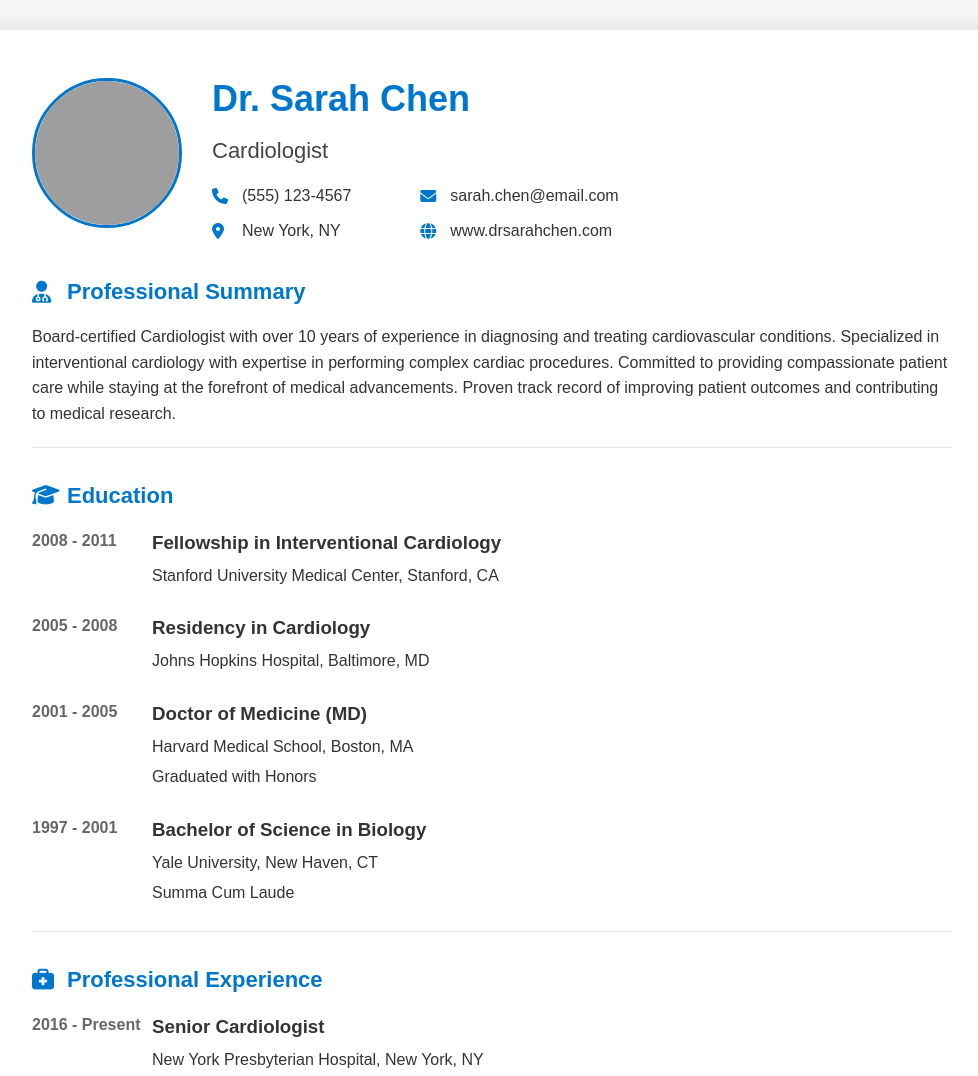
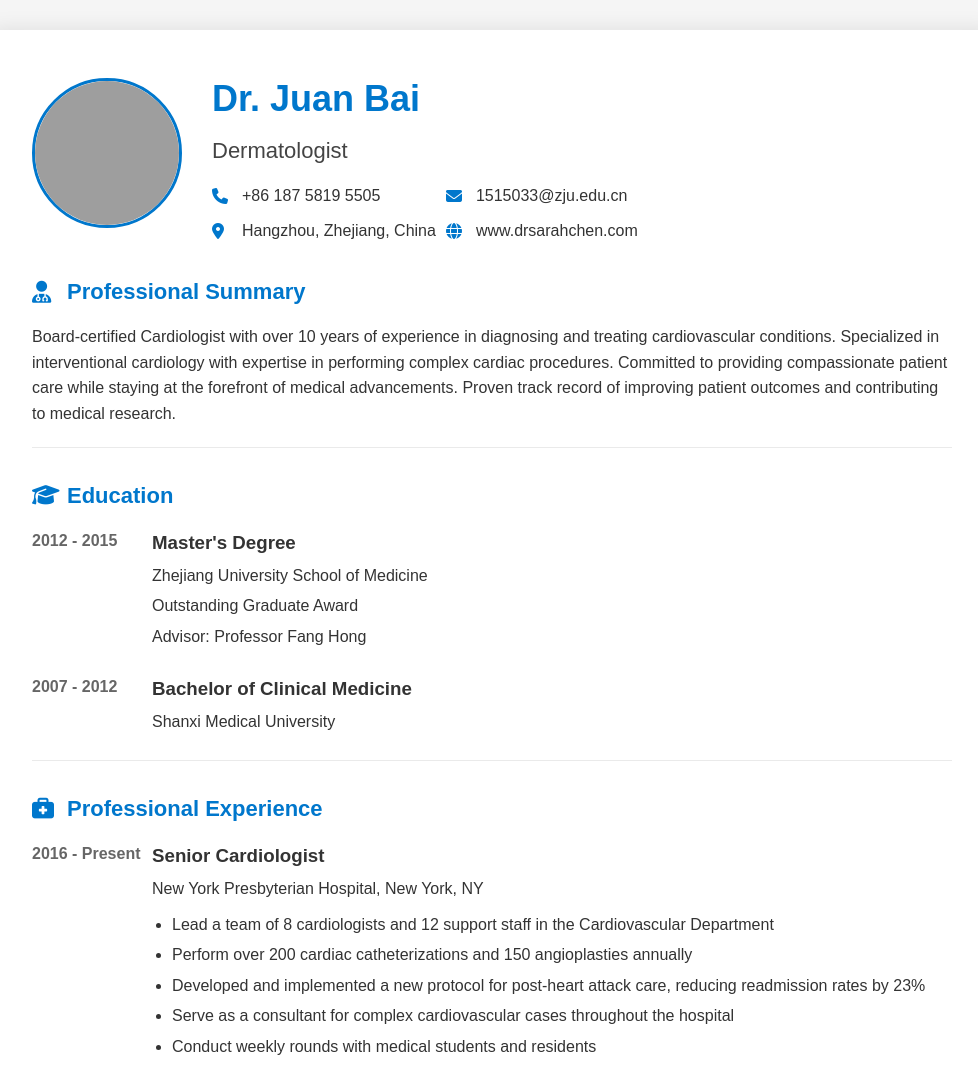
Before and after one commit to koulei67/bj-resume, a website built with webpack: page index.html in a window 1280 px wide. Shown: the top 1076 px of the page, without its empty margins (148-1126 px from the left). Built offline with nearby package versions, Linux system fonts and the light colour scheme; grey boxes are pictures that could not be loaded.

Commit message:
Update index.html

```diff
--- a/index.html
+++ b/index.html
@@ -3,7 +3,7 @@
 <head>
   <meta charset="UTF-8">
   <meta name="viewport" content="width=device-width, initial-scale=1.0">
-  <title>Dr. Sarah Chen - Medical Resume</title>
+  <title>Dr. Juan Bai - Medical Resume</title>
   <link rel="stylesheet" href="styles.css">
   <link rel="stylesheet" href="https://cdnjs.cloudflare.com/ajax/libs/font-awesome/6.4.0/css/all.min.css">
 </head>
@@ -15,12 +15,12 @@
           <img src="https://images.unsplash.com/photo-1559839734-2b71ea197ec2?ixlib=rb-4.0.3&ixid=MnwxMjA3fDB8MHxwaG90by1wYWdlfHx8fGVufDB8fHx8&auto=format&fit=crop&w=300&q=80" alt="Dr. Sarah Chen">
         </div>
         <div class="profile-details">
-          <h1>Dr. Sarah Chen</h1>
-          <h2>Cardiologist</h2>
+          <h1>Dr. Juan Bai</h1>
+          <h2>Dermatologist</h2>
           <div class="contact-info">
-            <p><i class="fas fa-phone"></i> (555) 123-4567</p>
-            <p><i class="fas fa-envelope"></i> sarah.chen@email.com</p>
-            <p><i class="fas fa-map-marker-alt"></i> New York, NY</p>
+            <p><i class="fas fa-phone"></i> +86 187 5819 5505</p>
+            <p><i class="fas fa-envelope"></i> 1515033@zju.edu.cn</p>
+            <p><i class="fas fa-map-marker-alt"></i> Hangzhou, Zhejiang, China</p>
             <p><i class="fas fa-globe"></i> www.drsarahchen.com</p>
           </div>
         </div>
@@ -35,33 +35,19 @@
     <section class="education">
       <h2><i class="fas fa-graduation-cap"></i> Education</h2>
       <div class="entry">
-        <div class="date">2008 - 2011</div>
+        <div class="date">2012 - 2015</div>
         <div class="content">
-          <h3>Fellowship in Interventional Cardiology</h3>
-          <p>Stanford University Medical Center, Stanford, CA</p>
+          <h3>Master's Degree</h3>
+          <p>Zhejiang University School of Medicine</p>
+          <p>Outstanding Graduate Award</p>
+					<p>Advisor: Professor Fang Hong</p>
         </div>
       </div>
       <div class="entry">
-        <div class="date">2005 - 2008</div>
+        <div class="date">2007 - 2012</div>
         <div class="content">
-          <h3>Residency in Cardiology</h3>
-          <p>Johns Hopkins Hospital, Baltimore, MD</p>
-        </div>
-      </div>
-      <div class="entry">
-        <div class="date">2001 - 2005</div>
-        <div class="content">
-          <h3>Doctor of Medicine (MD)</h3>
-          <p>Harvard Medical School, Boston, MA</p>
-          <p>Graduated with Honors</p>
-        </div>
-      </div>
-      <div class="entry">
-        <div class="date">1997 - 2001</div>
-        <div class="content">
-          <h3>Bachelor of Science in Biology</h3>
-          <p>Yale University, New Haven, CT</p>
-          <p>Summa Cum Laude</p>
+          <h3>Bachelor of Clinical Medicine</h3>
+          <p>Shanxi Medical University</p>
         </div>
       </div>
     </section>
```
